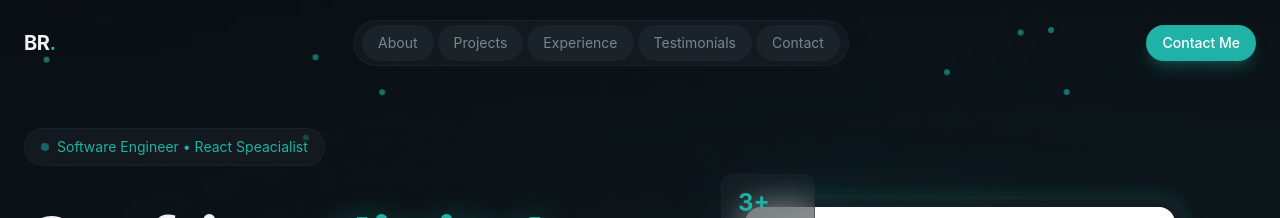
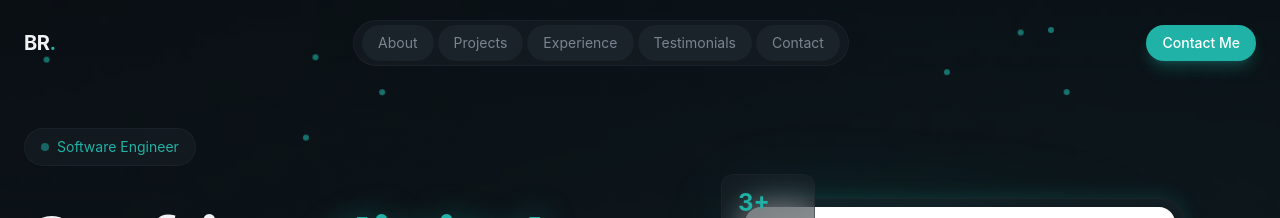
Before and after one commit to akombo123/Portfolio, a React app: page / in a window 1280 px wide. Shown: the top 218 px of the page. Built offline with nearby package versions, Linux system fonts and the light colour scheme; the HTML template or start-up script is replaced by a standard one.

Commit message:
updated Hero section

```diff
--- a/src/sections/Hero.jsx
+++ b/src/sections/Hero.jsx
@@ -63,7 +63,7 @@ export const Hero = () => {
             <div className="animate-fade-in">
               <span className="inline-flex items-center gap-2 px-4 py-2 rounded-full glass text-sm text-primary">
                 <span className="w-2 h-2 bg-primary rounded-full animate-pulse" />
-                Software Engineer • React Speacialist
+                Software Engineer
               </span>
             </div>
             {/* Headline */}
```
